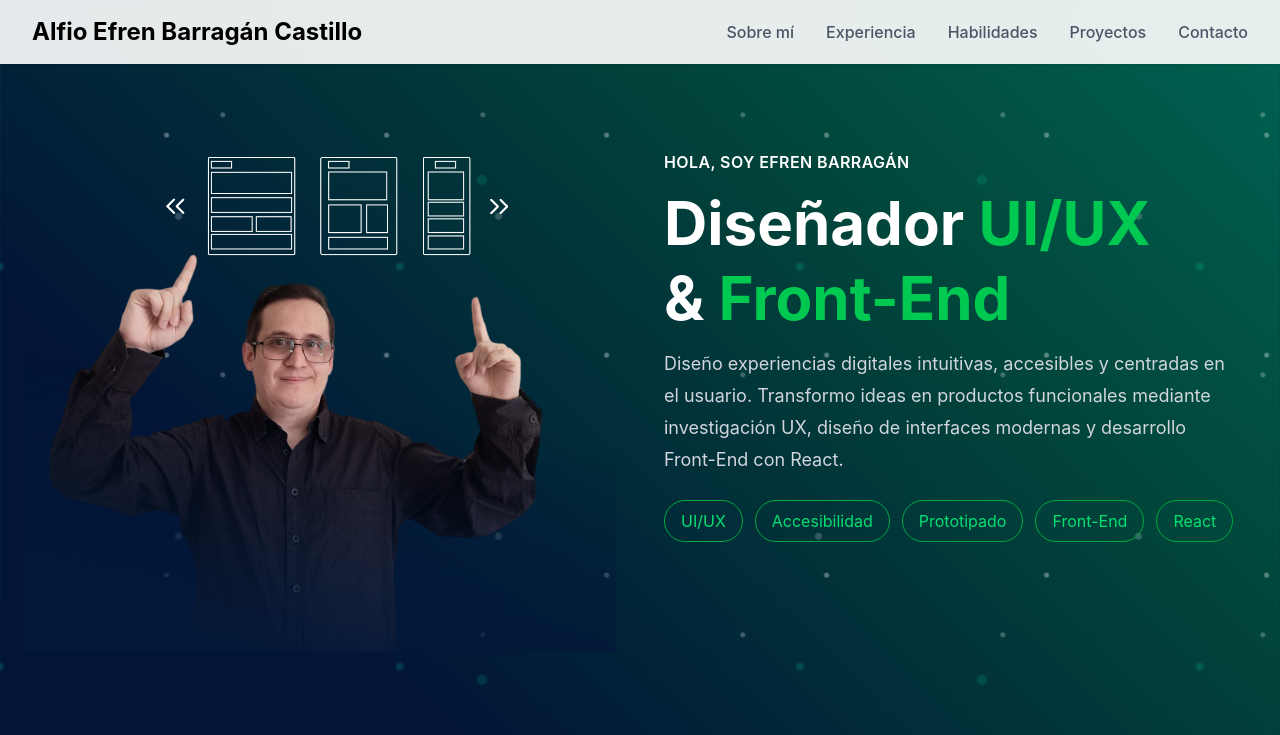
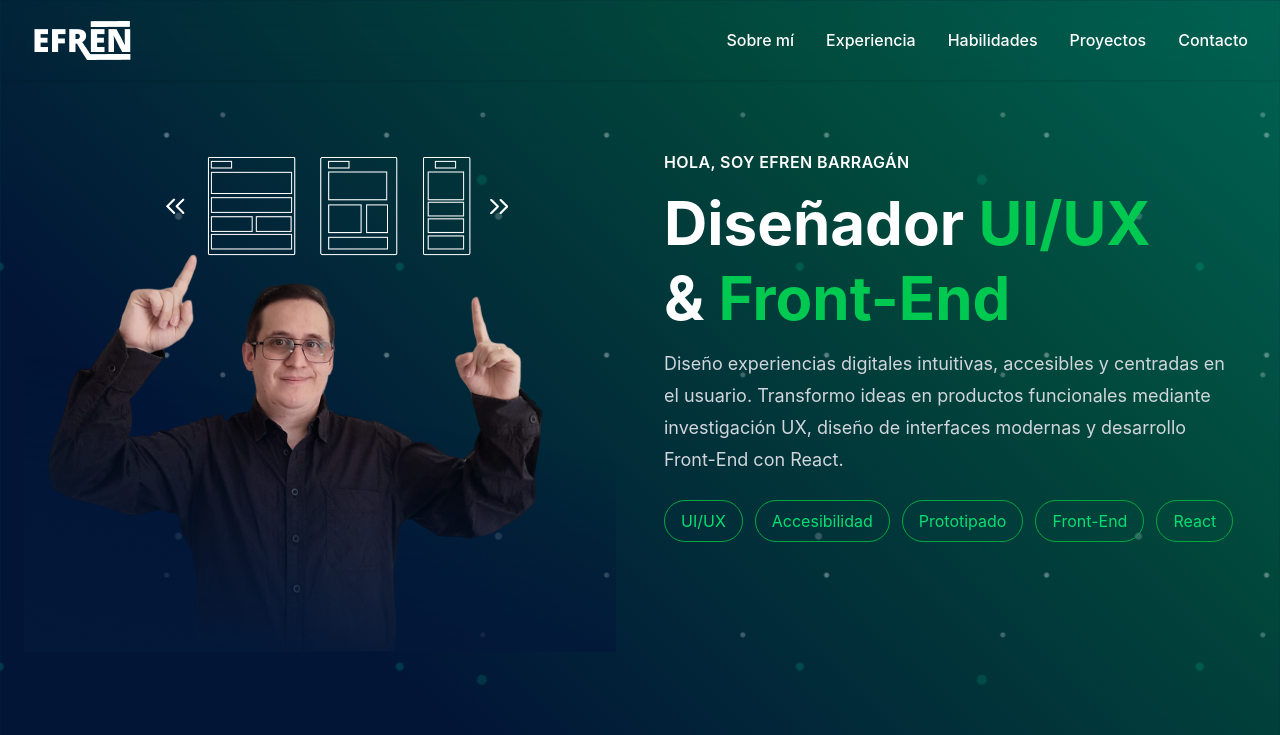
Before and after one commit to Alfio-EBC/portafolio, a React (Vite) app: page / in a window 1280 px wide. Shown: the top 735 px of the page. Built offline with nearby package versions, Linux system fonts and the light colour scheme.

Commit message:
Ajuste de menú

```diff
--- a/src/layout/Header.jsx
+++ b/src/layout/Header.jsx
@@ -1,5 +1,6 @@
 import { useState } from "react";
 import { Menu, X } from "lucide-react";
+import logo from "../imagenes/logo.png";
 
 const links = [
   { name: "Sobre mí", href: "#about" },
@@ -13,12 +14,22 @@ function Header() {
   const [isOpen, setIsOpen] = useState(false);
 
   return (
-    <header className="fixed top-0 left-0 w-full bg-white/90 backdrop-blur-md shadow-sm z-50">
+    <header className="fixed top-0 left-0 w-full bg-primary  backdrop-blur-md shadow-sm z-50">
       <div className="mx-auto max-w-7xl flex items-center justify-between px-6 lg:px-8 py-4">
 
         {/* Logo */}
         <h1 className="text-lg md:text-2xl font-bold">
-          Alfio Efren Barragán Castillo
+
+
+ <img
+              src={logo}
+              alt="Efren Barragán, diseñador UI/UX y desarrollador Front-End"
+              className="w-full"
+              loading="eager"
+            />
+
+
+
         </h1>
 
         {/* Menú Desktop */}
@@ -28,7 +39,7 @@ function Header() {
               <li key={link.name}>
                 <a
                   href={link.href}
-                  className="font-medium text-gray-600 hover:text-blue-600 transition-colors"
+                  className="font-medium text-white hover:text-blue-600 transition-colors"
                 >
                   {link.name}
                 </a>
```
Also changed, not shown: src/imagenes/logo.png (added).
